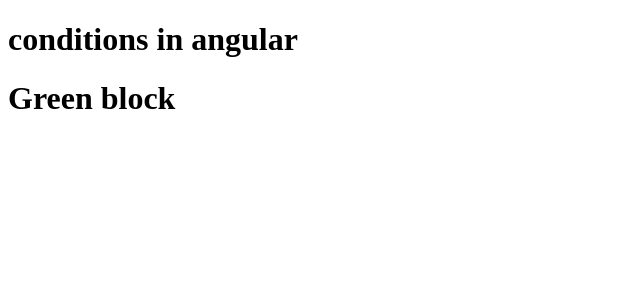
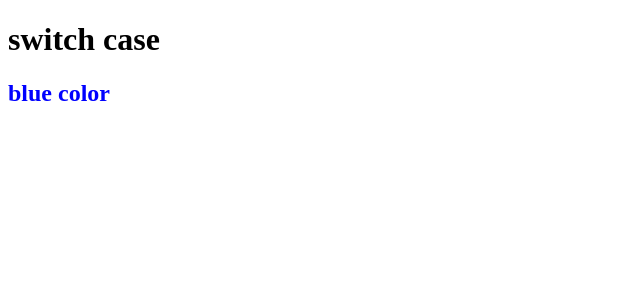
Before and after one commit to nidhisoni927/my-self-project, an Angular app in the folder my-self-project/: page / in a window 1280 px wide. Shown: the top 300 px of the page, without its empty margins (0-640 px from the left). Built offline with nearby package versions, Linux system fonts and the light colour scheme.

Commit message:
switch case

```diff
--- a/my-self-project/src/app/app.component.html
+++ b/my-self-project/src/app/app.component.html
@@ -1,12 +1,13 @@
-<h1>conditions in angular </h1>
-<ng-template [ngIf]="show=='red'">
-<h1>Red block</h1>
-</ng-template>
+<h1>switch case </h1>
+<div [ngSwitch]="color" >
+ <h2 style="color:red;" *ngSwitchCase="'red'">
+red color
+</h2>
+  <h2  style="color:blue;" *ngSwitchCase="'blue'">
+ blue color
+</h2>
+  <h2 style="color:green;" *ngSwitchCase="'green'">
+    green color
+  </h2>
 
-<ng-template [ngIf]="show=='blue'">
-  <h1>Blue block</h1>
-</ng-template>
-
-<ng-template [ngIf]="show=='green'">
-  <h1>Green block</h1>
-</ng-template>
+</div>
--- a/my-self-project/src/app/app.component.ts
+++ b/my-self-project/src/app/app.component.ts
@@ -8,6 +8,6 @@
 })
 export class AppComponent {
   title = 'my-self-project';
-show="green"
+color='blue'
 
 }
```
